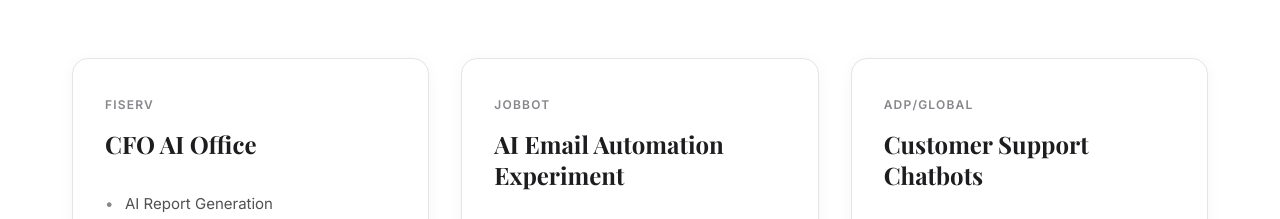
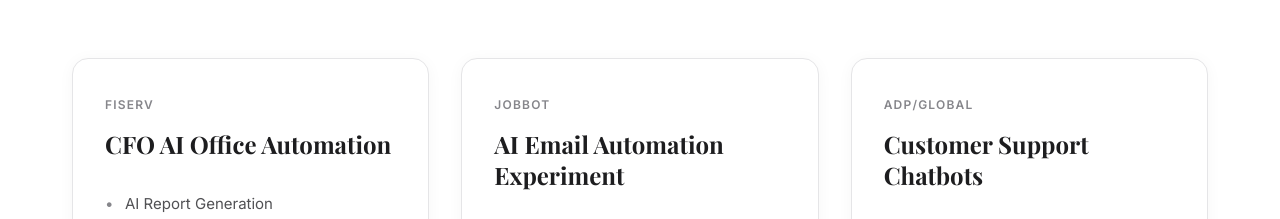
Before and after one commit to ptulin/portfolio, a plain HTML site: page index.html in a window 1280 px wide. Shown: the part 780-999 px from the top of the page. Drawn offline with nearby package versions, Linux system fonts and the light colour scheme.

Commit message:
Update Fiserv module title to CFO AI Office Automation

```diff
--- a/index.html
+++ b/index.html
@@ -746,7 +746,7 @@
             <div class="case-card">
                 <div class="case-header">
                     <span class="case-company">FISERV</span>
-                    <h3 class="case-title">CFO AI Office</h3>
+                    <h3 class="case-title">CFO AI Office Automation</h3>
                 </div>
                 <ul class="case-features">
                     <li>AI Report Generation</li>
```
